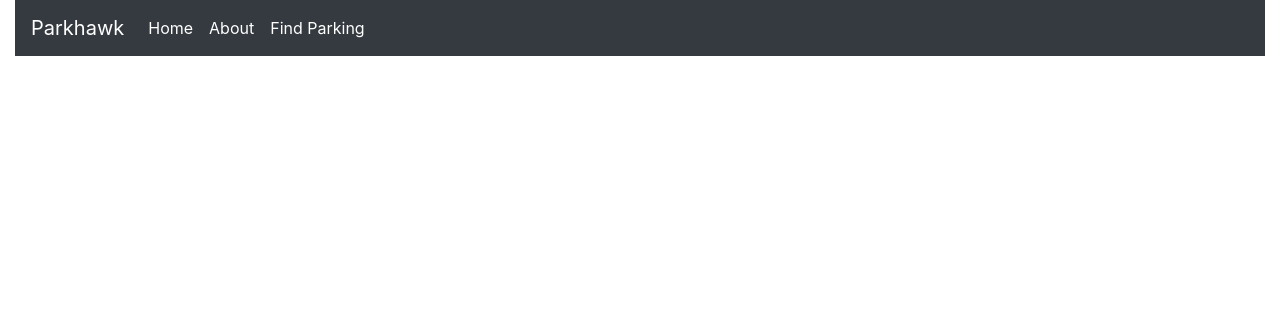
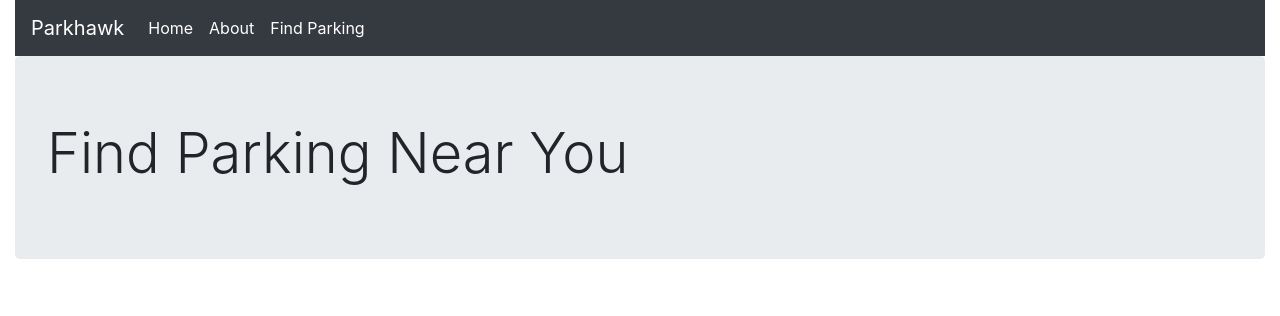
Before and after one commit to Rallph/parkhawk, a Django app: page /find-parking in a window 1280 px wide. Shown: the top 316 px of the page. Run offline with Django 3.2, Linux system fonts and the light colour scheme; some libraries are stand-ins or nearby versions.

Commit message:
added something stupid.

```diff
--- a/parkhawk/parkmap/templates/parkmap/findParking.html
+++ b/parkhawk/parkmap/templates/parkmap/findParking.html
@@ -22,9 +22,11 @@
                         <a class="nav-link" href="/find-parking">Find Parking<span class="sr-only">(current)</span></a>
                     </li>
                 </ul>
-
             </div>
         </nav>
+        <div class="jumbotron">
+            <h1 class="display-4">Find Parking Near You</h1>
+        </div>
     </div>
 </body>
 </html>
```
